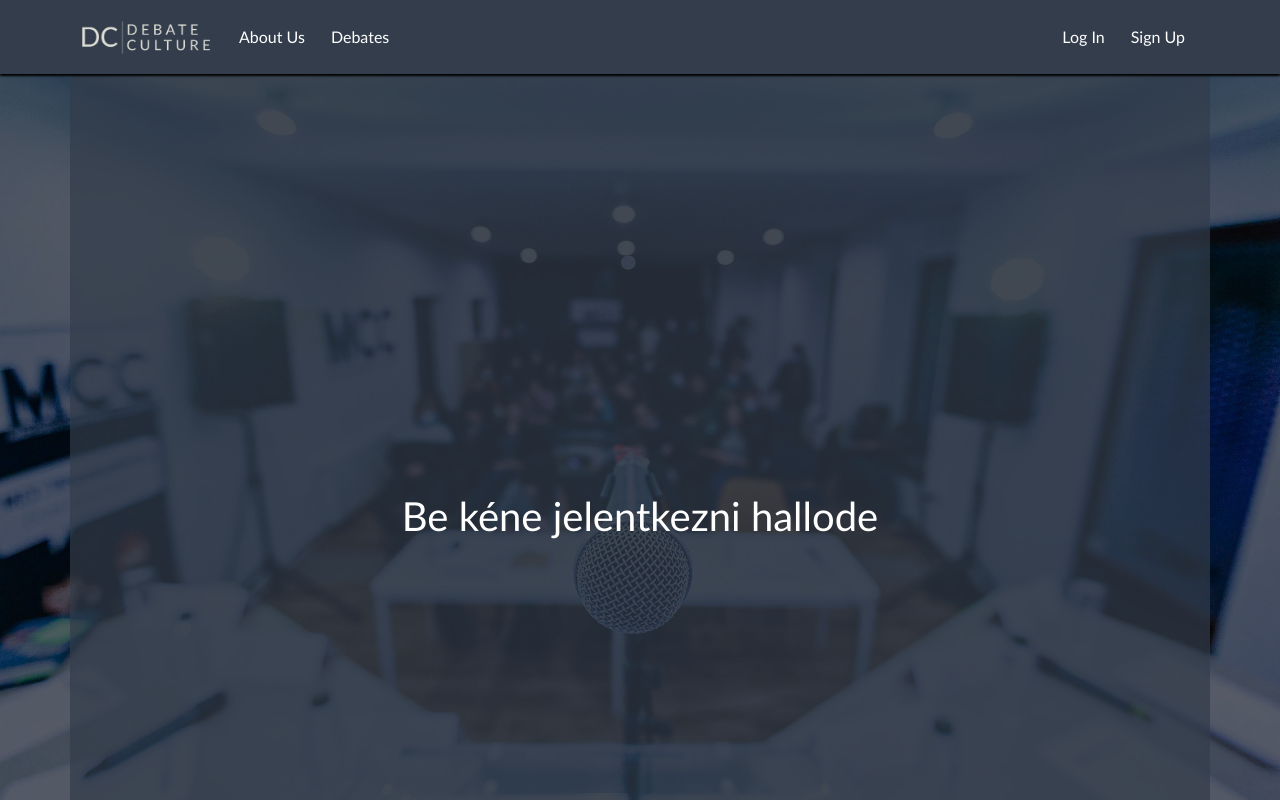
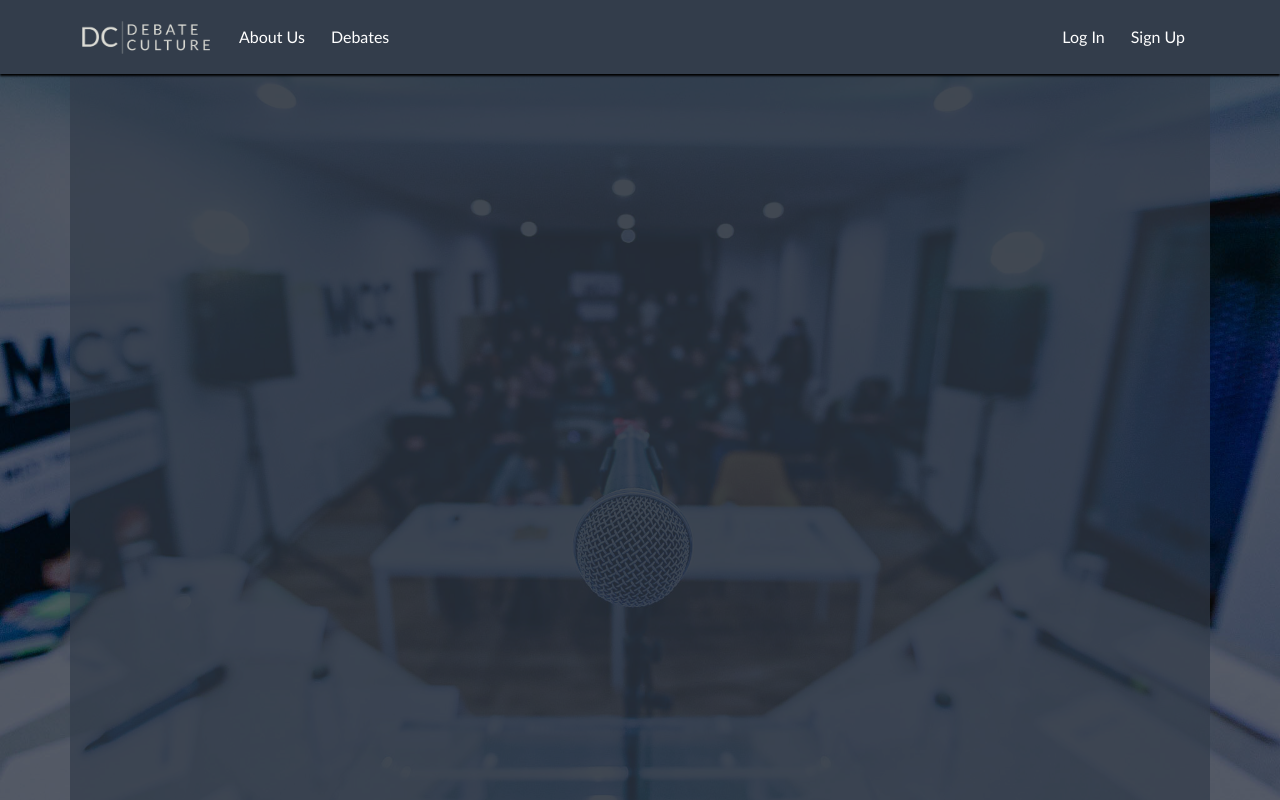
Before and after one commit to 917-SzaboBalazs/debate_app, a React (Create React App) app in the folder frontend/: page /edit-profile in a window 1280 px wide. Shown: the top 800 px of the page. Built offline with nearby package versions, Linux system fonts and the light colour scheme; no server answers.

Commit message:
Frontend#27

```diff
--- a/frontend/src/App.js
+++ b/frontend/src/App.js
@@ -67,7 +67,7 @@ function App() {
 
           {/* Profile */}
           <Route path='/profile' exact element={<Profile loggedIn={loggedIn} setLoggedIn={setLoggedIn} inDebate={inDebate} setInDebate={setInDebate} />} />
-          <Route path='/edit-profile' exact element={<EditProfile />} />
+          <Route path='/edit-profile' exact element={<EditProfile loggedIn={loggedIn} setLoggedIn={setLoggedIn}/>} />
 
           {/* Baj van, ha ide kerul valaki  */}
           <Route path='*' exact element={<Error />} />
--- a/frontend/src/pages/EditProfile/EditProfile.css
+++ b/frontend/src/pages/EditProfile/EditProfile.css
@@ -19,6 +19,12 @@
 
 .edit--element {
     margin-bottom: 2rem;
+
+}
+
+.edit--element input {
+    color: black;
+
 }
 
 .custom-textarea-style {
@@ -27,8 +33,9 @@
 }
 
 .edit--aboutme > textarea{
-    color:var(--secondary);
+    color: black;
     font-size: 24px;
+    border-radius: 15px;
 }
 
 
@@ -83,3 +90,22 @@
         width: 100% !important;
     }
 }
+
+@media screen and (max-width: 1000px) {
+    .edit--container {
+        padding: 90px 10px 20px 10px;
+    }
+
+    .edit--title {
+        margin-bottom: 20px;
+    }
+
+    .edit--element {
+        margin-bottom: 15px;
+    }
+
+    .edit--element h1, .edit--element input, .edit--element textarea {
+        font-size: 18px;
+    }
+
+}
--- a/frontend/src/pages/EditProfile/EditProfile.jsx
+++ b/frontend/src/pages/EditProfile/EditProfile.jsx
@@ -8,7 +8,7 @@ import { Link } from 'react-router-dom';
 
 import './EditProfile.css';
 
-function EditProfile() {
+function EditProfile({ loggedIn, setLoggedIn }) {
     const [ userName, setUserName ] = useState('');
     const [ firstName, setFirstName ] = useState('');
     const [ lastName, setLastName ] = useState('');
@@ -21,7 +21,7 @@ function EditProfile() {
     const [ newEmail, setNewEmail ] = useState('');
     const [ newAboutMe, setNewAboutMe ] = useState('');
 
-    const [ loggedIn, setLoggedIn ] = useState(false);
+    const [ loading, setLoading ] = useState(true);
 
     let navigate = useNavigate();
 
@@ -42,18 +42,25 @@ function EditProfile() {
             setNewEmail(res.data.email);
             setAboutMe(res.data.about_me);
             setNewAboutMe(res.data.about_me);
+
+            setLoading(false);
           })
           .catch((err) => {
-            setLoggedIn(false);
+
+            setLoading(false);
             console.log(err);
           });
 
       }, []);
 
+  if (loading) {
+    return <div className="edit--base base"><div className="edit--container container"></div></div>
+  }
+
   return (
     <>
         <div className="edit--base base">
-            <div className="edit--container container">
+            <div className="edit--container container fade-in">
                 {
                     loggedIn ?
                     <>
@@ -171,9 +178,9 @@ function EditProfile() {
                     </>
                     :
                     <>
-                        <div className="edit--error-row row d-flex  align-items-center justify-content-center text-center">
+                        {/*<div className="edit--error-row row d-flex  align-items-center justify-content-center text-center">
                             <h1 className="edit--error-element col-8">Be kéne jelentkezni hallode</h1>
-                        </div>
+                            </div>*/ }
                     </>
                 }
             </div>
```
